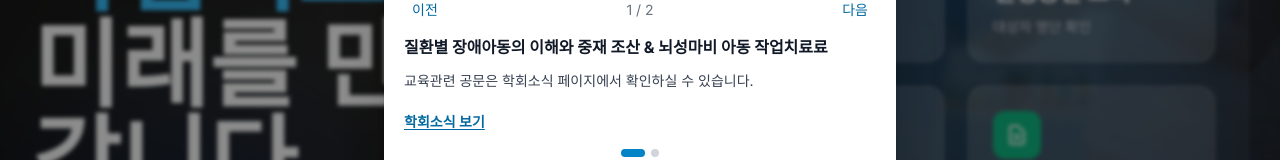
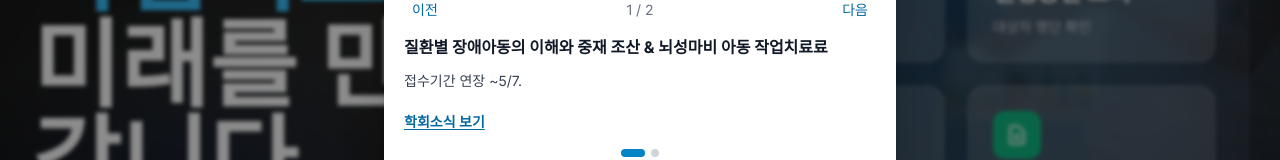
Before and after one commit to hamhyeonggwang/ksotcs, a Next.js app: page / in a window 1280 px wide. Shown: the part 326-486 px from the top of the page. Built offline with nearby package versions, Linux system fonts and the light colour scheme; no server answers; the database is empty.

Commit message:
Update NoticePopup.tsx

```diff
--- a/components/NoticePopup.tsx
+++ b/components/NoticePopup.tsx
@@ -1,4 +1,4 @@
-'use client'
+                                                             'use client'
 
 import { useCallback, useEffect, useState } from 'react'
 import Link from 'next/link'
@@ -31,7 +31,7 @@ export const NOTICE_POPUP_ITEMS: NoticeItem[] = [
     id: 'NOTICE_01',
     title: '질환별 장애아동의 이해와 중재 조산 & 뇌성마비 아동 작업치료료',
     body:
-      '교육관련 공문은 학회소식 페이지에서 확인하실 수 있습니다.',
+      '접수기간 연장 ~5/7.',
     href: '/news',
     linkLabel: '학회소식 보기',
   },
```
